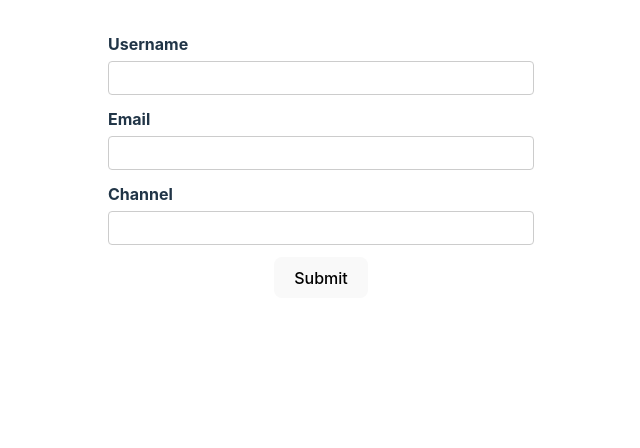
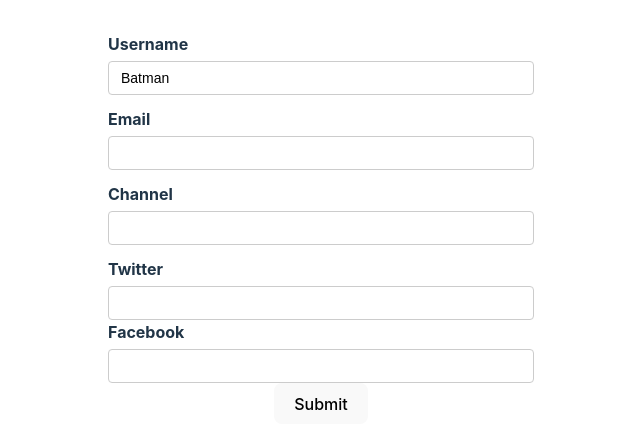
Before and after one commit to sidney-essjr/hook-form, a React (Vite) app: page / in a window 1280 px wide. Shown: the top 448 px of the page, without its empty margins (319-959 px from the left). Built offline with nearby package versions, Linux system fonts and the light colour scheme.

Commit message:
objetos aninhados

```diff
--- a/src/components/YouTubeForm.tsx
+++ b/src/components/YouTubeForm.tsx
@@ -5,6 +5,10 @@ type YouTubeFormProps = {
   username: string;
   email: string;
   channel: string;
+  social: {
+    twitter: string;
+    facebook: string;
+  };
 };
 
 export default function YouTubeForm() {
@@ -14,7 +18,17 @@ export default function YouTubeForm() {
     handleSubmit,
     reset,
     formState: { errors },
-  } = useForm<YouTubeFormProps>();
+  } = useForm<YouTubeFormProps>({
+    defaultValues: {
+      username: "Batman",
+      email: "",
+      channel: "",
+      social: {
+        twitter: "",
+        facebook: "",
+      },
+    },
+  });
 
   const onSubmit = (data: YouTubeFormProps) => {
     console.log("Form submitted", data);
@@ -76,6 +90,12 @@ export default function YouTubeForm() {
         />
         <p className="error">{errors.channel?.message}</p>
 
+        <label htmlFor="twitter">Twitter</label>
+        <input type="text" id="twitter" {...register("social.twitter")} />
+
+        <label htmlFor="facebook">Facebook</label>
+        <input type="text" id="facebook" {...register("social.facebook")} />
+
         <button>Submit</button>
       </form>
       <DevTool control={control} />
```
